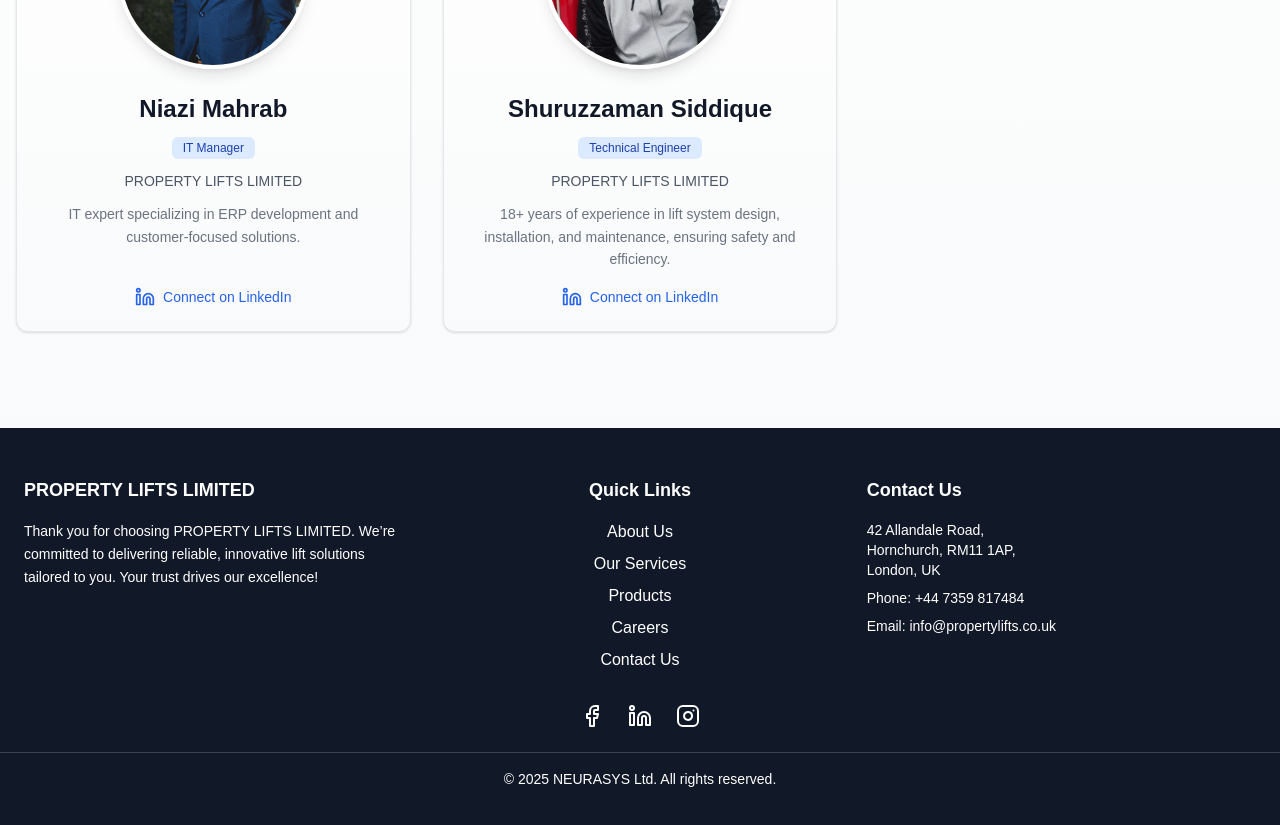
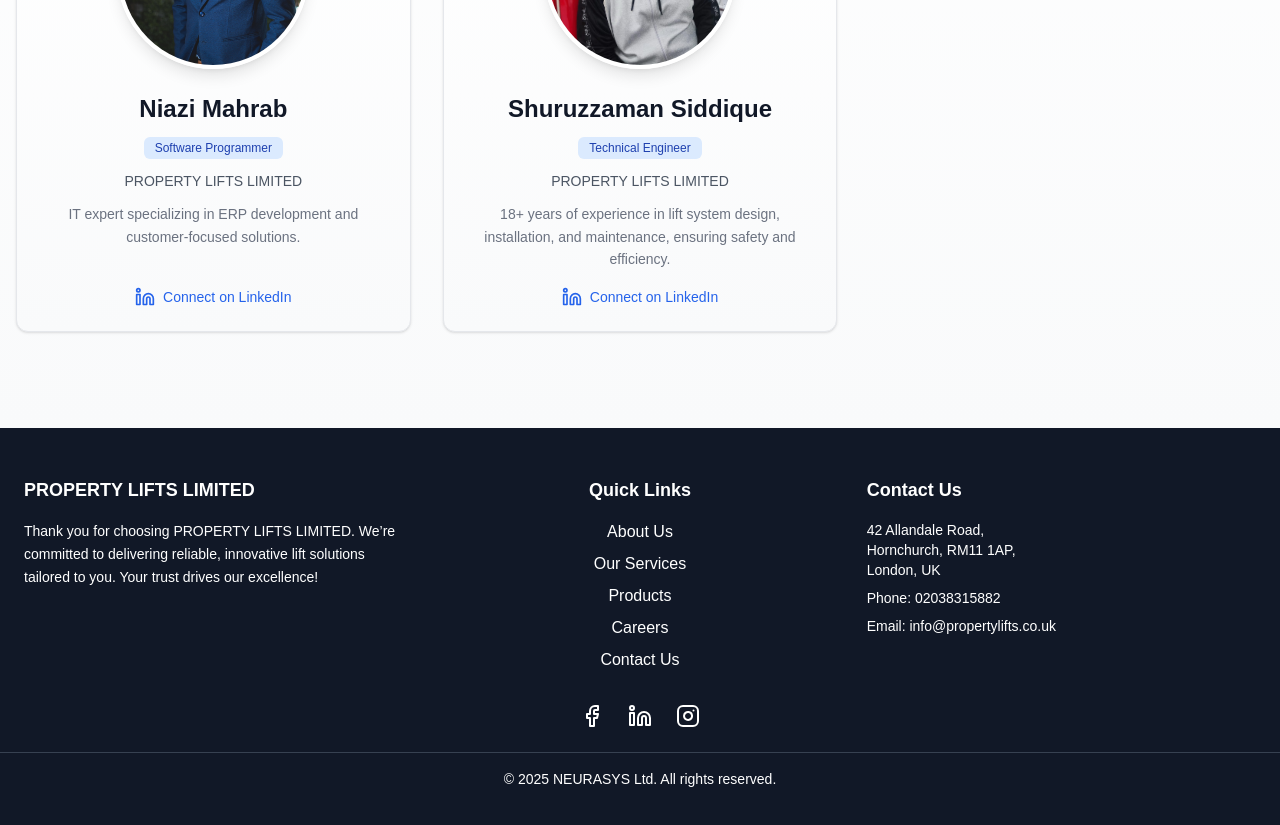
Before and after one commit to niazi12/PropertyLifts, a Next.js app: page / in a window 1280 px wide. Shown: the part 3600-4425 px from the top of the page. Built offline with nearby package versions, Linux system fonts and the light colour scheme.

Commit message:
add new number

```diff
--- a/components/Footer.jsx
+++ b/components/Footer.jsx
@@ -76,7 +76,7 @@
               href="tel:+447359817484"
               className="hover:text-blue-400 transition transform hover:scale-105"
             >
-              +44 7359 817484
+              02038315882
             </a>
           </p>
           <p className="text-sm">
--- a/components/TeamMember.jsx
+++ b/components/TeamMember.jsx
@@ -9,7 +9,7 @@
 const teamMembers = [
   {
     name: "Niazi Mahrab",
-    role: "IT Manager",
+    role: "Software Programmer",
     company: "PROPERTY LIFTS LIMITED",
     imageSrc: "/images/niazi.jpg",
     linkedIn: "https://www.linkedin.com/in/niazi-mahrab-b16a96203/",
```
